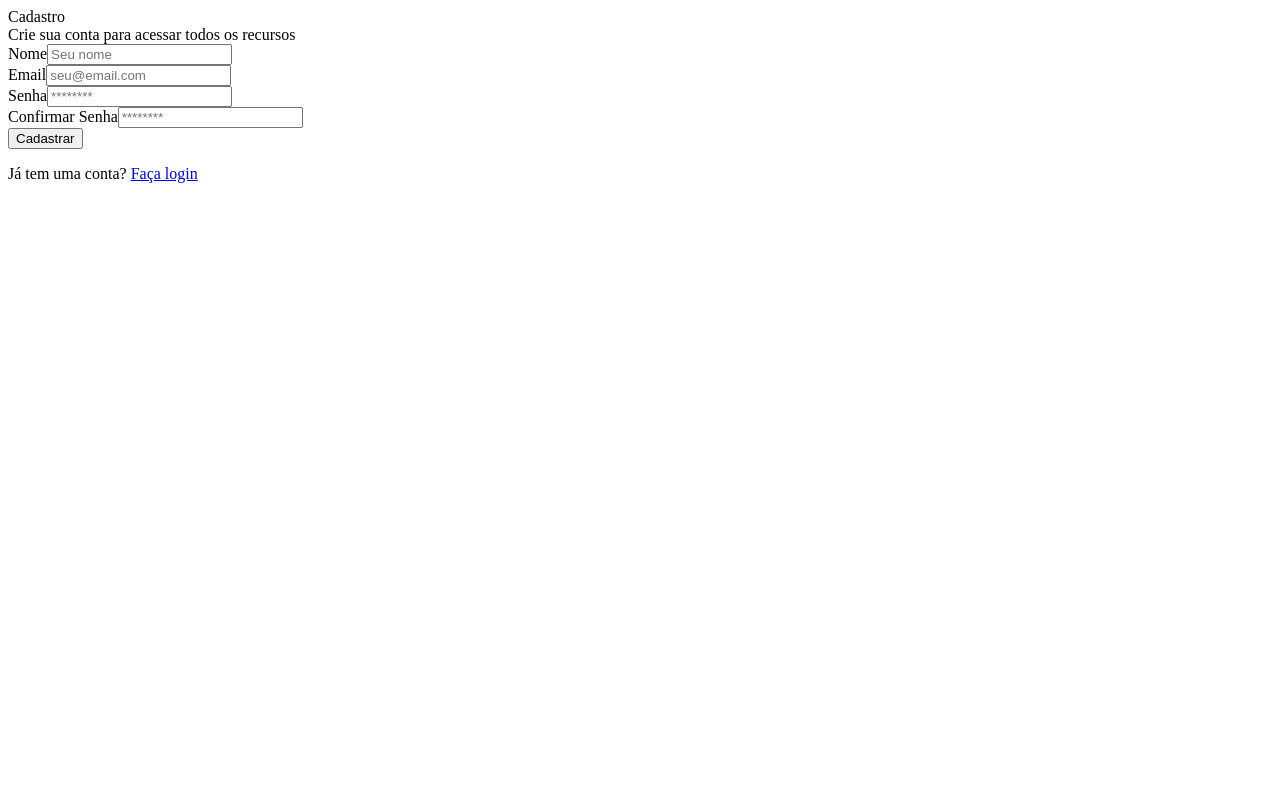
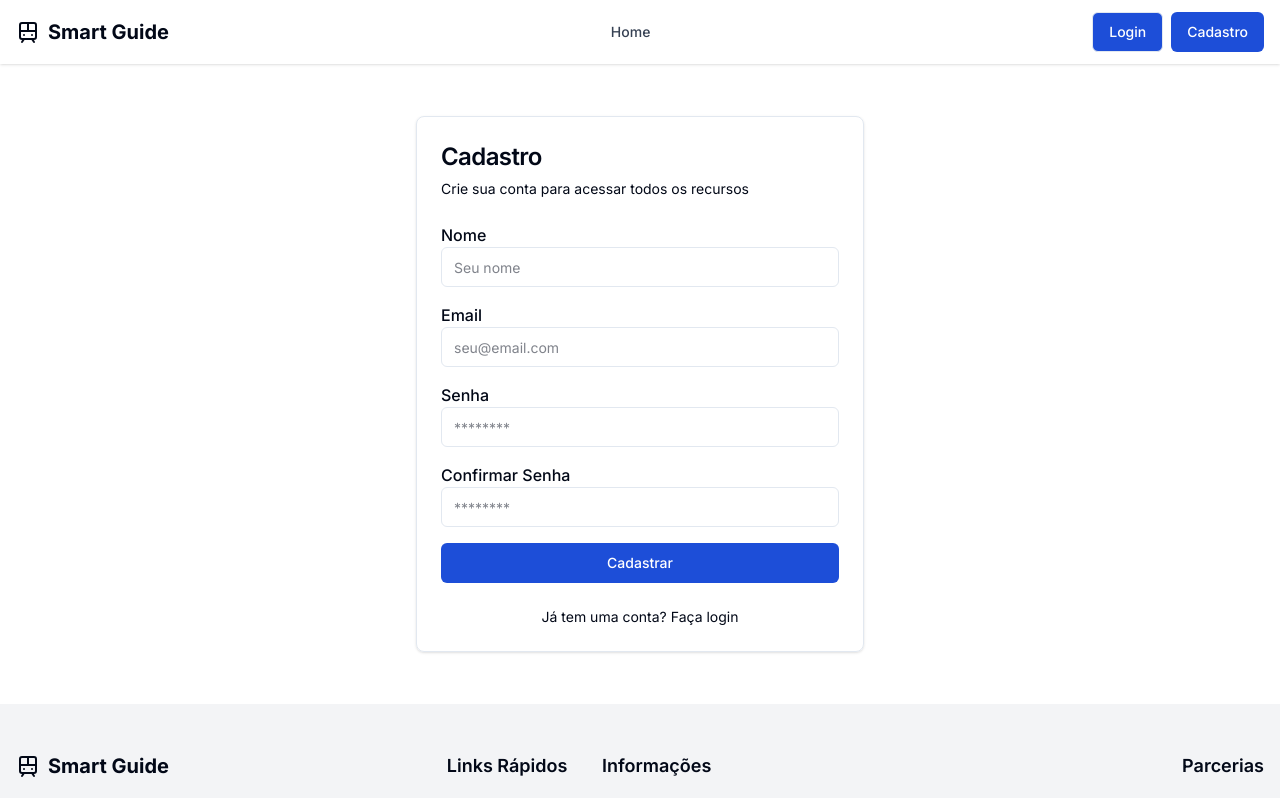
Before and after one commit to caiolucasxz55/challenge-ccr-definitivo, a Next.js app: page /cad-user in a window 1280 px wide. Shown: the top 798 px of the page. Built offline with nearby package versions, Linux system fonts and the light colour scheme.

Commit message:
Implementação do layout

```diff
--- /dev/null
+++ b/src/app/layout.tsx
@@ -0,0 +1,35 @@
+import type React from "react"
+import type { Metadata } from "next"
+import { Inter } from "next/font/google"
+import { AuthProvider } from "@/context/auth-context"
+import { Header } from "@/components/layout/header"
+import { Footer } from "@/components/layout/footer"
+import "./globals.css"
+
+const inter = Inter({ subsets: ["latin"] })
+
+export const metadata: Metadata = {
+  title: "SmartGuide",
+  description: "Sistema de planejamento de rotas do Metrô de São Paulo",
+    generator: 'v0.dev'
+}
+
+export default function RootLayout({
+  children,
+}: {
+  children: React.ReactNode
+}) {
+  return (
+    <html lang="pt-BR">
+      <body className={inter.className}>
+        <AuthProvider>
+          <div className="flex flex-col min-h-screen">
+            <Header />
+            <main className="flex-grow">{children}</main>
+            <Footer />
+          </div>
+        </AuthProvider>
+      </body>
+    </html>
+  )
+}
```
